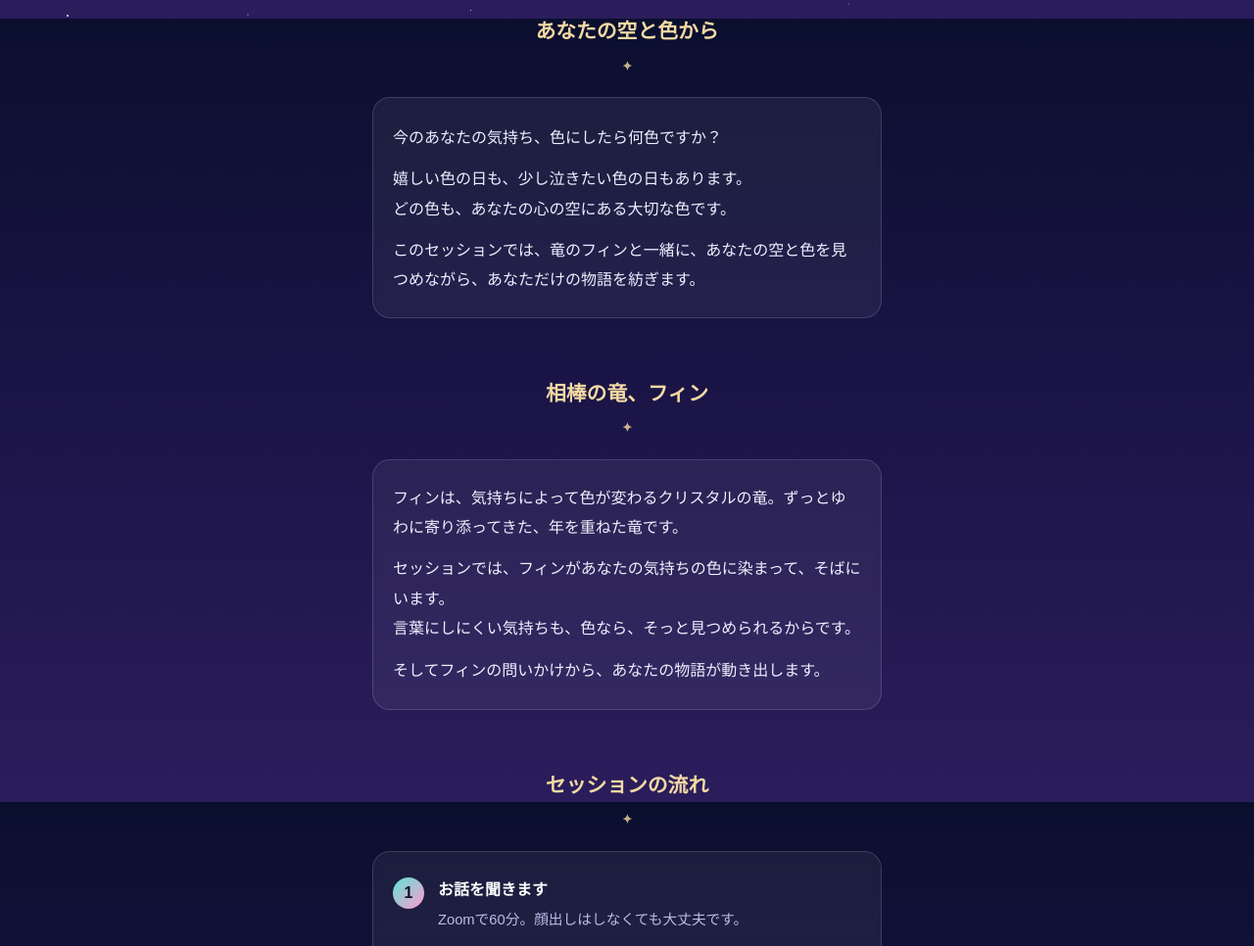
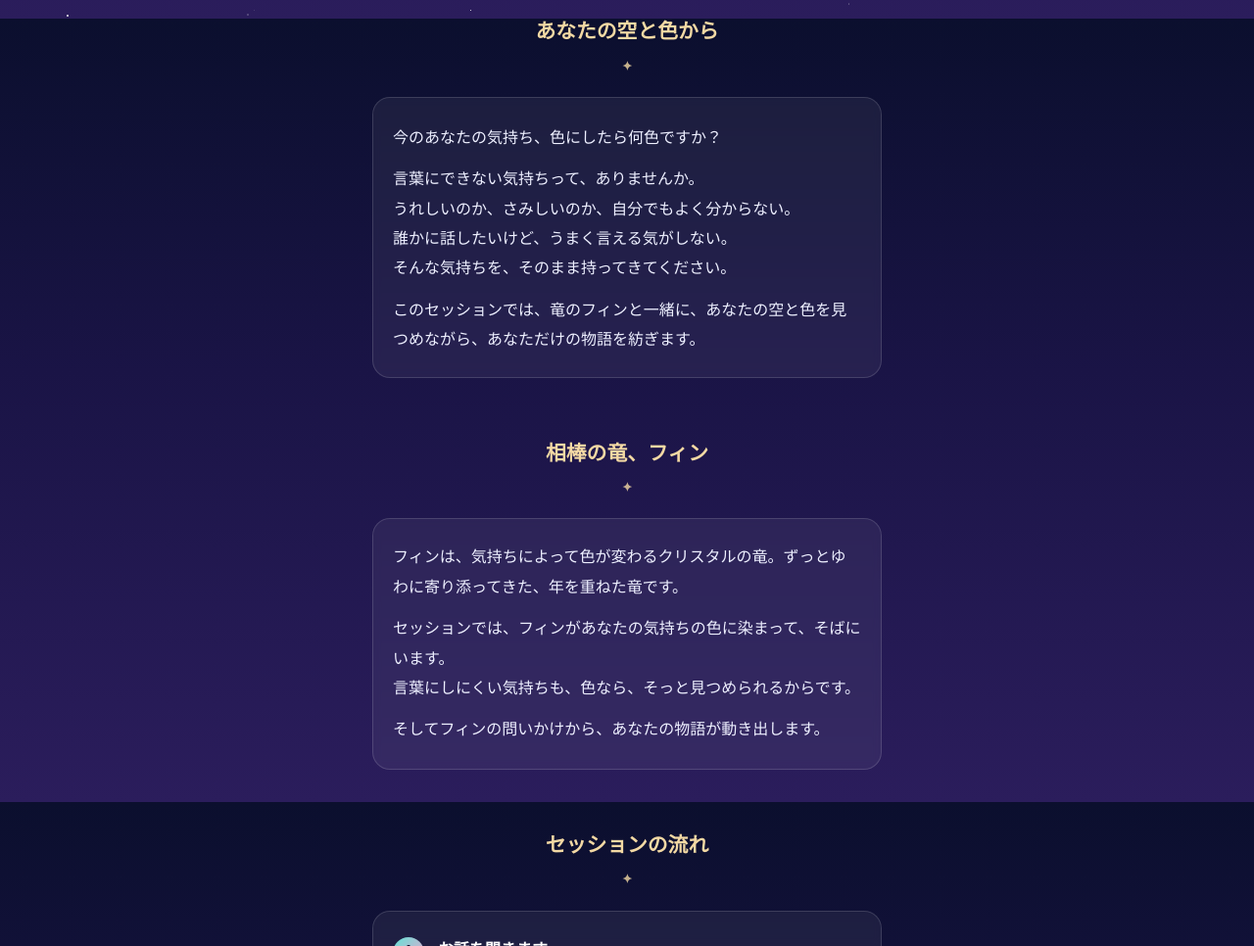
Before and after one commit to yuwa-bloom-realm/yuwa-world, a plain HTML site: page ryubou-session/index.html in a window 1280 px wide. Shown: the part 781-1747 px from the top of the page at 98% size. Drawn offline with Linux system fonts and the light colour scheme; a web font is replaced by a local one.

Commit message:
はじめにの文章をFB募集文の正本に差し替え
Co-Authored-By: Claude Opus 5.5 <noreply@anthropic.com>
Claude-Session: https://claude.ai/code/session_01PDibZrSxTEVFDxaWEfRSPc

```diff
--- a/ryubou-session/index.html
+++ b/ryubou-session/index.html
@@ -137,12 +137,12 @@
     <a class="scroll-btn" href="#apply">お申込みはこちら</a>
   </div>
 
-  <!-- ===== はじめに（FB募集文が届いたら差し替え） ===== -->
+  <!-- ===== はじめに（FB募集文の正本） ===== -->
   <section>
     <h2>あなたの空と色から</h2>
     <div class="card mincho">
       <p>今のあなたの気持ち、色にしたら何色ですか？</p>
-      <p>嬉しい色の日も、少し泣きたい色の日もあります。<br>どの色も、あなたの心の空にある大切な色です。</p>
+      <p>言葉にできない気持ちって、ありませんか。<br>うれしいのか、さみしいのか、自分でもよく分からない。<br>誰かに話したいけど、うまく言える気がしない。<br>そんな気持ちを、そのまま持ってきてください。</p>
       <p>このセッションでは、竜のフィンと一緒に、あなたの空と色を見つめながら、あなただけの物語を紡ぎます。</p>
     </div>
   </section>
```
